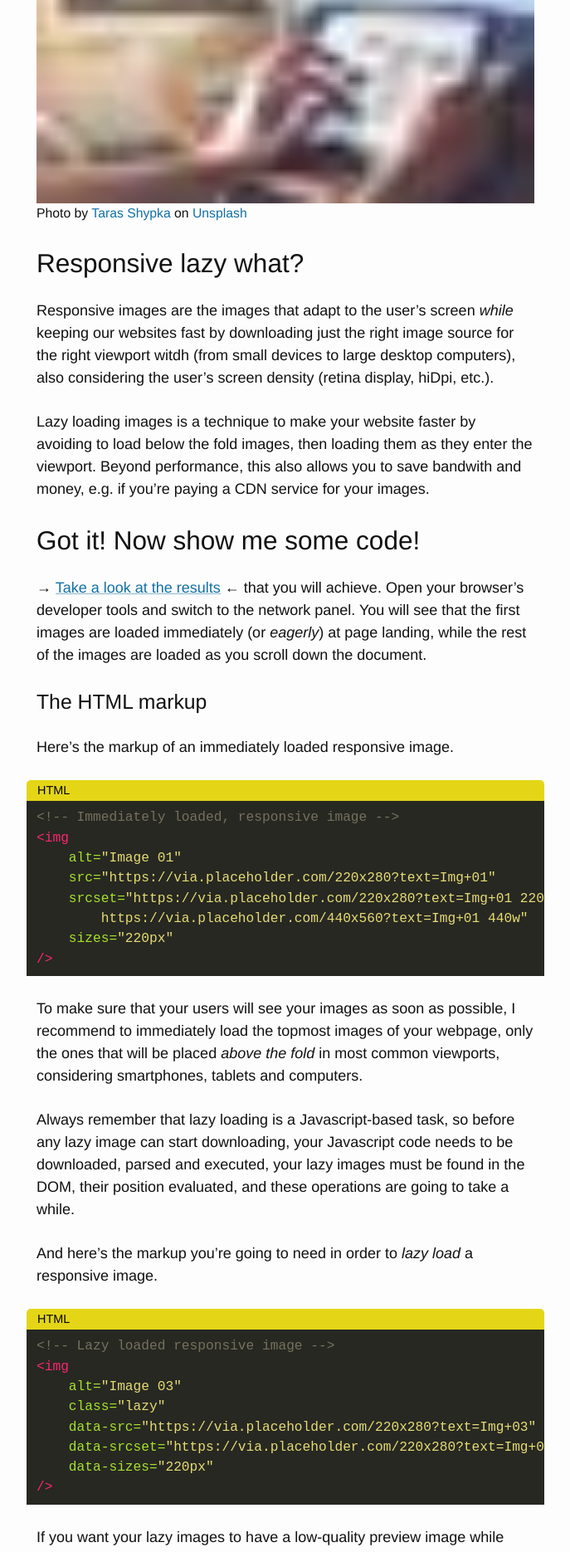
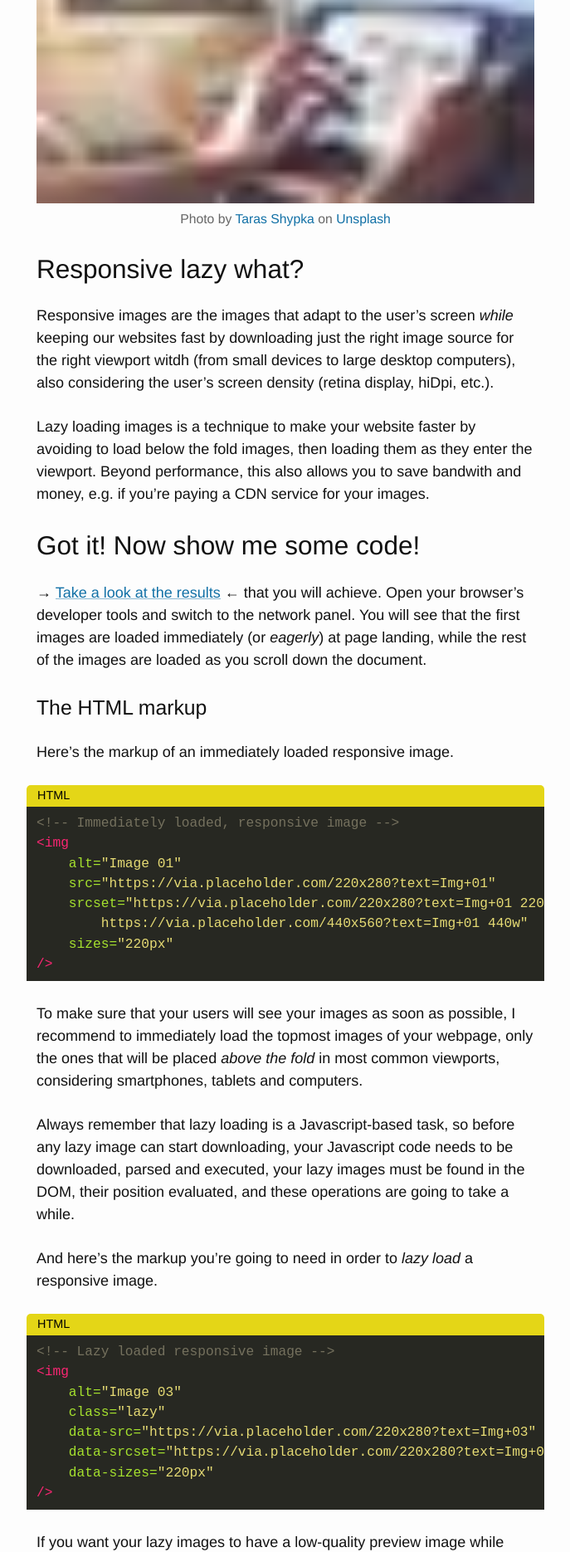
Before and after one commit to verlok/verlok.github.io, a Jekyll site: the page built from _posts/2019-03-01-lazy-load-responsive-images-in-2019-srcset-sizes-more.md, in a window 1280 px wide. Shown: the part 651-2521 px from the top of the page at 83% size, without its empty margins (296-983 px from the left). Built offline with Jekyll 4.4.1, drawn with Linux system fonts in a browser that asks for light colours.

Commit message:
Split posts css in above and below

```diff
--- a/_includes/minima_critical.scss
+++ b/_includes/minima_critical.scss
@@ -1,4 +1,4 @@
 @charset "utf-8";
 
 // Import partials.
-@import "variables", "mixins", "base", "layout", "posts", "pages", "utils";
+@import "variables", "mixins", "base", "layout", "posts_above", "pages", "utils";
--- a/_sass/_posts.scss
+++ b/_sass/_posts_above.scss
@@ -54,10 +54,7 @@
         > article {
             margin-bottom: 32px;
         }
-
     }
-
-
 
     // SINGLE POST - DETAIL
 
@@ -94,45 +91,12 @@
             margin-top: $spacing-unit*1.2;
             @include relative-font-size(1.75);
         }
-        h3 {
-            margin-top: $spacing-unit*1.1;
-            line-height: 1.2;
-            @include relative-font-size(1.375);
-        }
     }
 
-    &-footer {
-        @extend %clearfix;
-    }
-
-    &-author {
-        &-image {
-            float: left;
-            margin-right: $spacing-unit/2;
-        }
-    }
 
     &-back {
         &--top {
             margin-bottom: $spacing-unit/1.5;
         }
-        &--bottom {
-            margin-bottom: $spacing-unit/2;
-            float: left;
-            a {
-                color: $brand-color;
-            }
-        }
-    }
-
-    &-share {
-        float: right;
-        position: relative;
-        top: -$spacing-unit/2;
-        margin-bottom: $spacing-unit/2;
     }
 }
-
-.noShare .post-share {
-    display: none;
-}
--- /dev/null
+++ b/_sass/_posts_below.scss
@@ -0,0 +1,56 @@
+/**
+ * Posts
+ */
+
+.post {
+
+    // LINKS INSIDE PARAGRAPHS, BOTH POST AND POST LIST
+
+    figcaption {
+        text-align: center;
+        margin-top: $spacing-unit/4;
+        color: #666;
+    }
+
+    // POST CONTENT
+
+    &-content {
+        h3 {
+            margin-top: $spacing-unit*1.1;
+            line-height: 1.2;
+            @include relative-font-size(1.375);
+        }
+    }
+
+    &-footer {
+        @extend %clearfix;
+    }
+
+    &-author {
+        &-image {
+            float: left;
+            margin-right: $spacing-unit/2;
+        }
+    }
+
+    &-back {
+        &--bottom {
+            margin-bottom: $spacing-unit/2;
+            float: left;
+            a {
+                color: $brand-color;
+            }
+        }
+    }
+
+    &-share {
+        float: right;
+        position: relative;
+        top: -$spacing-unit/2;
+        margin-bottom: $spacing-unit/2;
+    }
+
+    .noShare &-share {
+        display: none;
+    }
+}
--- a/_sass/minima.scss
+++ b/_sass/minima.scss
@@ -1,5 +1,5 @@
 @charset "utf-8";
 
 // Import partials.
-@import "variables", "mixins", "syntax-highlighting", "footer",
+@import "variables", "mixins", "posts_below", "syntax-highlighting", "footer",
 	"code",	"pagination", "icons", "iframes", "tables";
```
